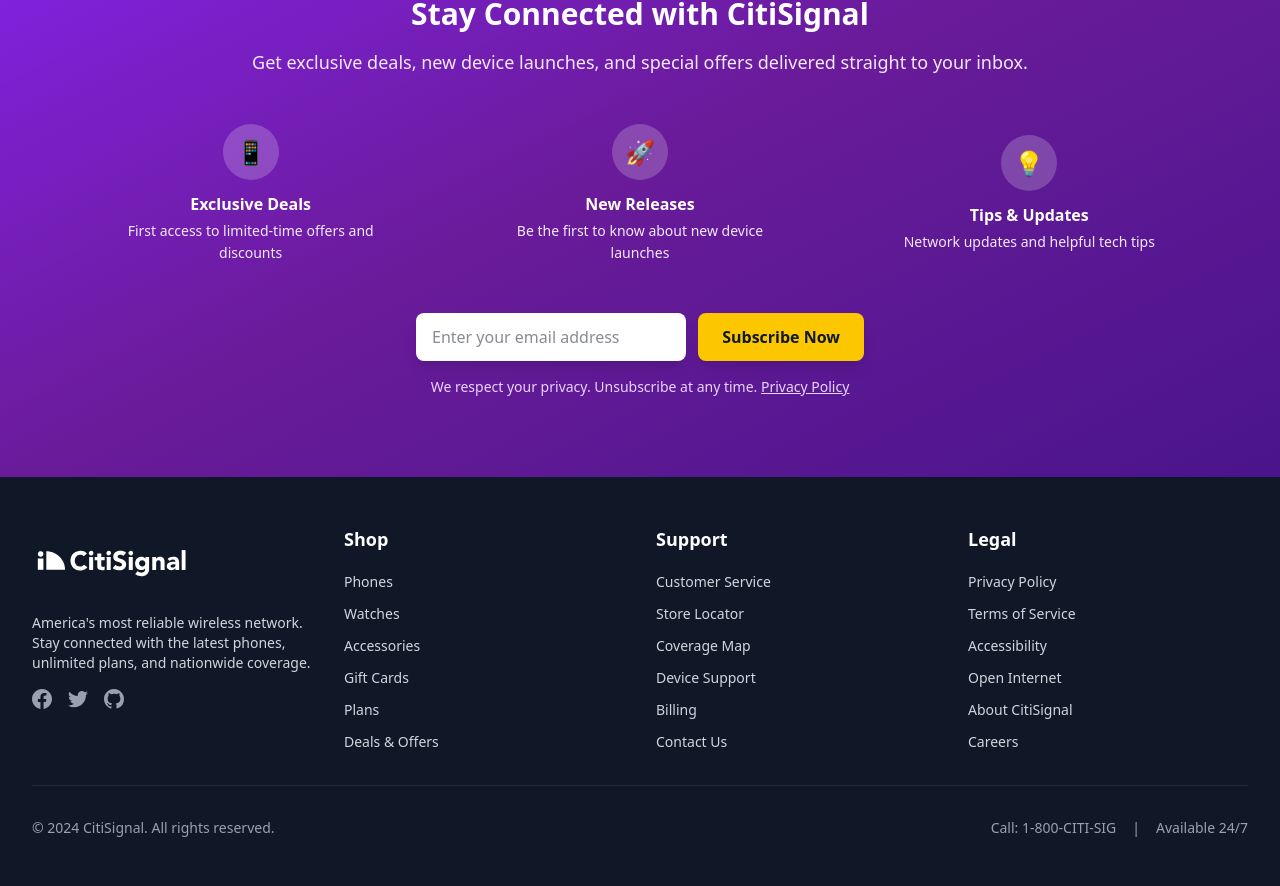
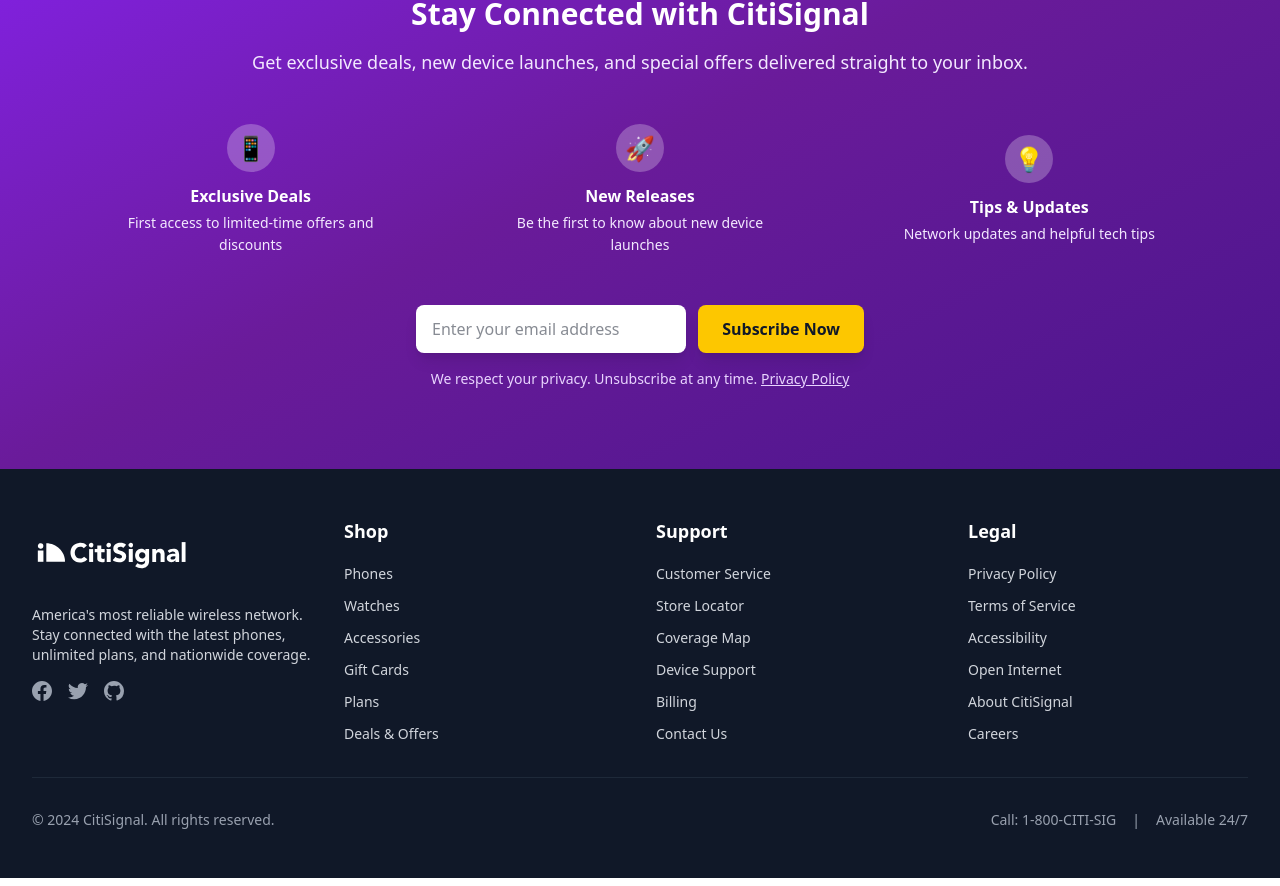
Before and after one commit to skukla/citisignal-nextjs, a Next.js app: page / in a window 1280 px wide. Shown: the part 6259-7145 px from the top of the page. Built offline with nearby package versions, Linux system fonts and the light colour scheme.

Commit message:
refactor: Simplify BenefitCard
- Remove explicit props from IconContainer
- Use IconContainer defaults for background and opacity

```diff
--- a/src/components/ui/BenefitCard.tsx
+++ b/src/components/ui/BenefitCard.tsx
@@ -24,12 +24,7 @@
 }: BenefitCardProps) {
   return (
     <div className={twMerge('w-72', className)}>
-      <IconContainer
-        bgColor="bg-white"
-        bgOpacity="bg-opacity-20"
-        size="lg"
-        className="mb-3"
-      >
+      <IconContainer>
         <span className="text-2xl leading-none">{emoji}</span>
       </IconContainer>
       <CardContent
```
